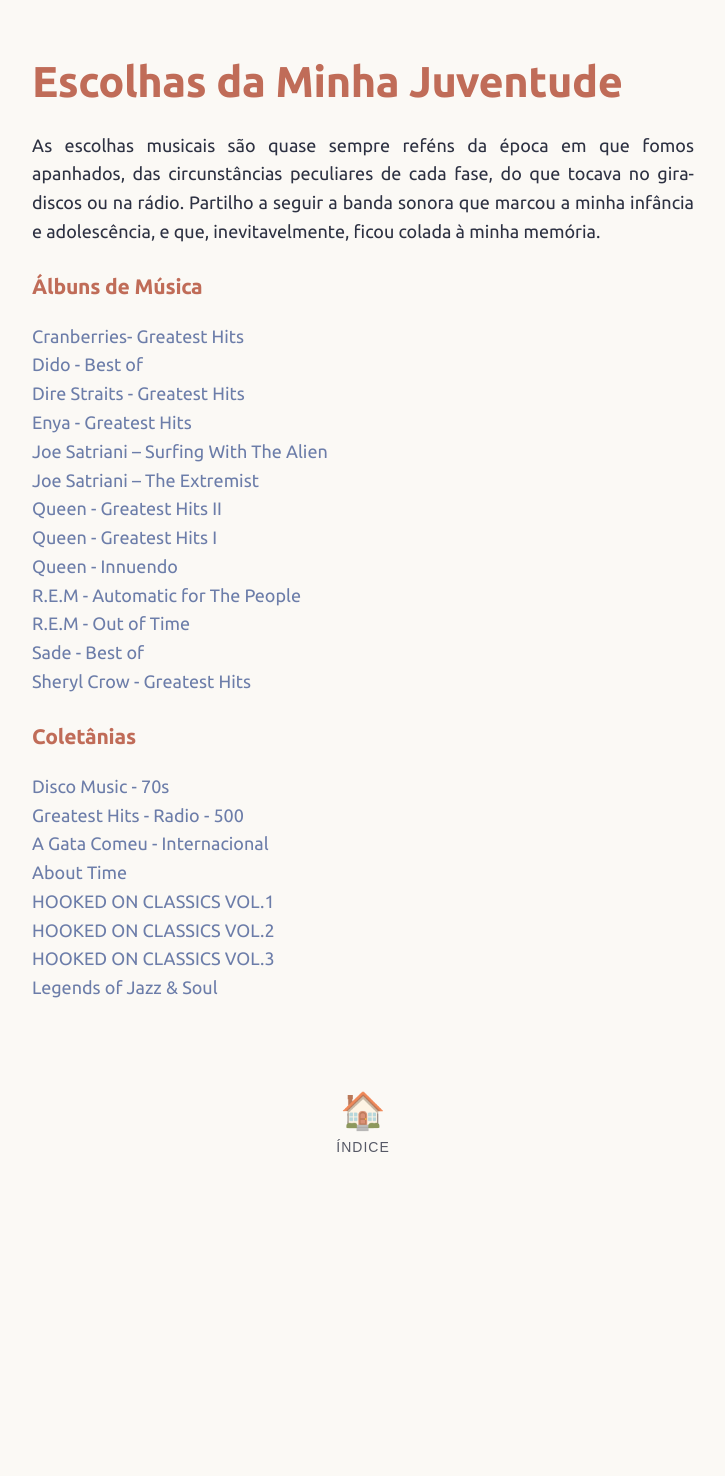
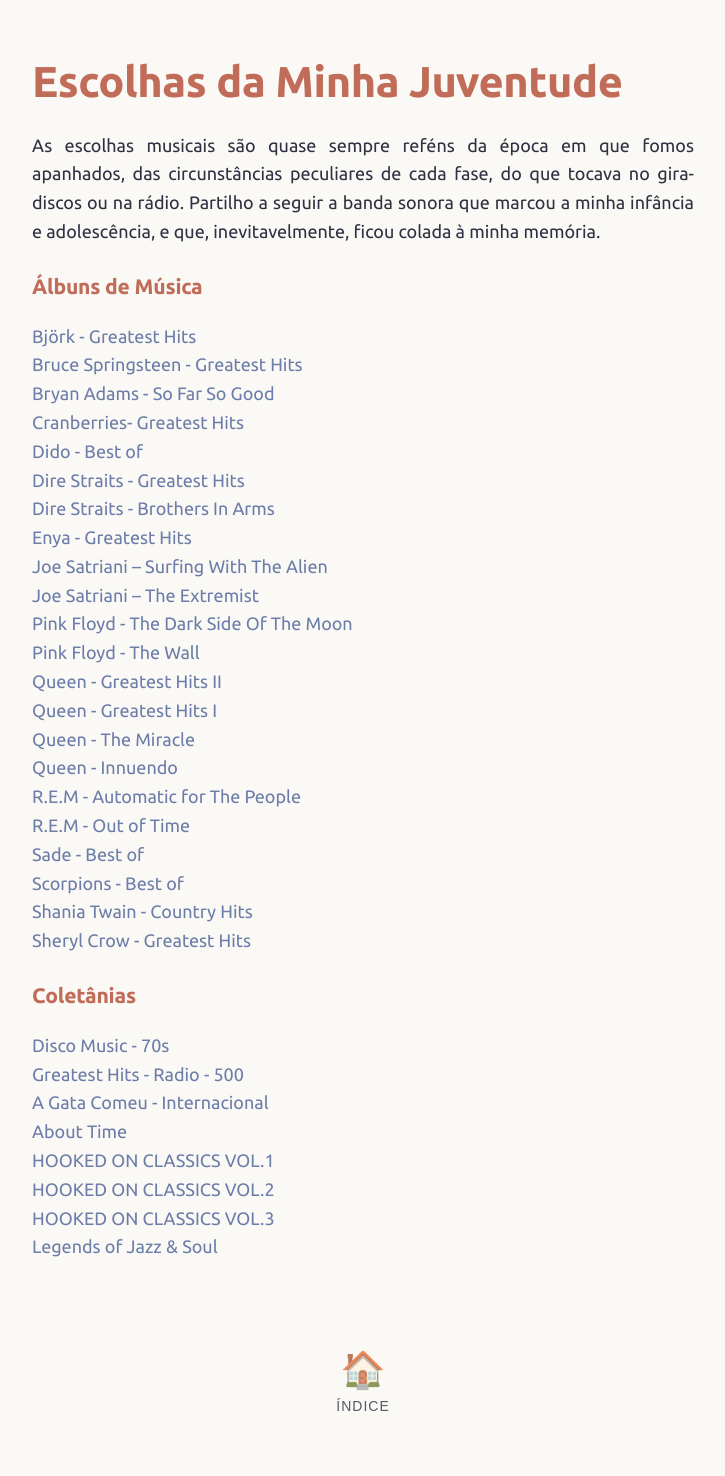
Before and after one commit to joaquim-capitao/musica, a Jekyll site: the page built from escolhas-da-minha-juventude.md, in a window 1280 px wide. Shown: the whole page, without its empty margins (277-1002 px from the left). Built offline with Jekyll 4.4.1, drawn with Linux system fonts in a browser that asks for light colours; our own code applies the rules of GitHub Pages for plain Markdown files; before the commit the page ends 1216 px from its top, so only the background shows below that.

Commit message:
Update escolhas-da-minha-juventude.md

```diff
--- a/escolhas-da-minha-juventude.md
+++ b/escolhas-da-minha-juventude.md
@@ -4,18 +4,27 @@
 
 ### Álbuns de Música
 
+[Björk - Greatest Hits](https://www.youtube.com/watch?v=i-UXy-b8TaU)
+[Bruce Springsteen - Greatest Hits](https://www.youtube.com/watch?v=mwq4Ps-rTaE)
+[Bryan Adams - So Far So Good](https://www.youtube.com/watch?v=oubA_VazbTI)
 [Cranberries- Greatest Hits](https://www.youtube.com/watch?v=xL9p9UEHaB4)
 [Dido - Best of](https://www.youtube.com/watch?v=xFwqTVOG9Z8&list=PL8TAMERtpPxfvYNEaHUK1Dwu-4zhwwm_u&index=40)
 [Dire Straits - Greatest Hits](https://www.youtube.com/watch?v=JuZ-to4l2fA&list=PL8TAMERtpPxfvYNEaHUK1Dwu-4zhwwm_u&index=80)
+[Dire Straits - Brothers In Arms](https://www.youtube.com/watch?v=p0D-w-HhB64)
 [Enya - Greatest Hits](https://www.youtube.com/watch?v=IVZYM7_4ank&list=PL8TAMERtpPxfvYNEaHUK1Dwu-4zhwwm_u&index=32)
 [Joe Satriani – Surfing With The Alien](https://www.youtube.com/watch?v=sm0j33oxav4)
 [Joe Satriani – The Extremist](https://www.youtube.com/watch?v=0Bg8oo7PZVY)
+[Pink Floyd - The Dark Side Of The Moon](https://www.youtube.com/watch?v=k9ynZnEBtvw)
+[Pink Floyd - The Wall](https://www.youtube.com/watch?v=r48BLz42NuI)
 [Queen - Greatest Hits II](https://www.youtube.com/watch?v=j440-D5JhjI)
 [Queen - Greatest Hits I](https://www.youtube.com/watch?v=_Uu12zY01ts)
+[Queen - The Miracle](https://www.youtube.com/watch?v=ercecPSiopE)
 [Queen - Innuendo](https://www.youtube.com/watch?v=KNYcvEqWTI0)
 [R.E.M - Automatic for The People](https://www.youtube.com/watch?v=lVkp0vPZxfU)
 [R.E.M - Out of Time](https://www.youtube.com/watch?v=PX3oP5joWBI)
 [Sade - Best of](https://www.youtube.com/watch?v=c_lgse6-JKo&list=PLRkE5-eyt9iVY7n9jJJtAJazzM-F6DASg)
+[Scorpions - Best of](https://www.youtube.com/watch?v=x-4TWpHVskw)
+[Shania Twain - Country Hits](https://www.youtube.com/watch?v=YRR3-0hwaJ4)
 [Sheryl Crow - Greatest Hits](https://www.youtube.com/watch?v=MZ988GHQJz0&list=PL8TAMERtpPxfvYNEaHUK1Dwu-4zhwwm_u&index=56)
 
 
```
